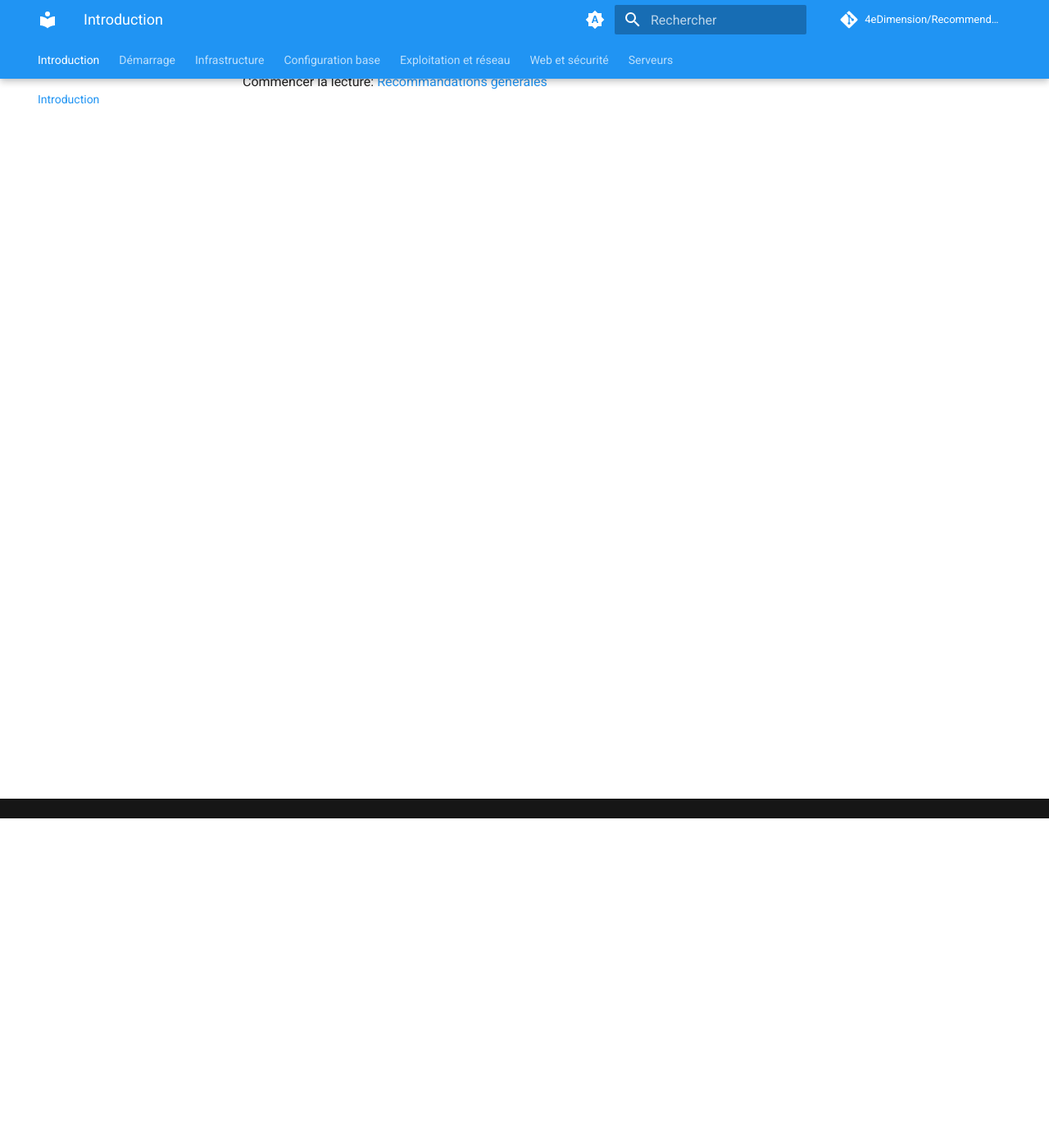
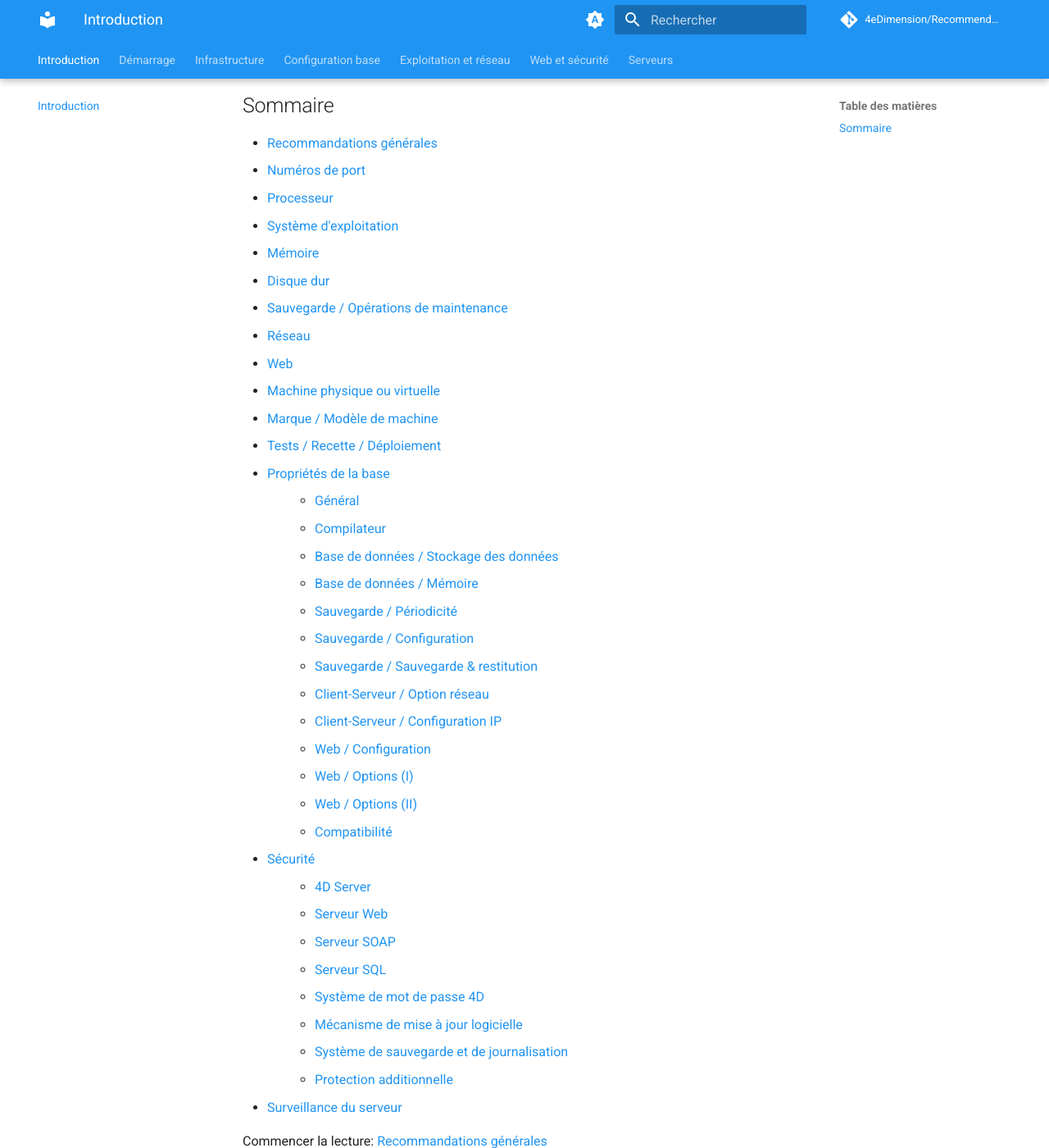
Before and after one commit to 4eDimension/Recommendations, an MkDocs documentation site: the page built from docs/index.md, in a window 1280 px wide and 1400 px high, scrolled down 402 px. Shown: the whole window at 82% size. Built offline with MkDocs 1.6.1 and Material for MkDocs 9.7.7, drawn with Linux system fonts in a browser that asks for light colours; comment, search, counter and statistics services are not loaded.

Commit message:
feat: add table of contents to introduction pages FR/EN

```diff
--- a/docs/index.md
+++ b/docs/index.md
@@ -9,4 +9,43 @@ précis car une mauvaise compréhension pourrait générer des problèmes.
 Merci de vous rapprocher de votre interlocuteur technique 4D pour plus
 d'informations.
 
+## Sommaire
+
+- [Recommandations générales](chapitres/02-recommandations-generales.md)
+- [Numéros de port](chapitres/03-numeros-de-port.md)
+- [Processeur](chapitres/04-processeur.md)
+- [Système d'exploitation](chapitres/05-systeme-dexploitation.md)
+- [Mémoire](chapitres/06-memoire.md)
+- [Disque dur](chapitres/07-disque-dur.md)
+- [Sauvegarde / Opérations de maintenance](chapitres/08-sauvegarde-operations-de-maintenance.md)
+- [Réseau](chapitres/09-reseau.md)
+- [Web](chapitres/10-web.md)
+- [Machine physique ou virtuelle](chapitres/11-machine-physique-ou-virtuelle.md)
+- [Marque / Modèle de machine](chapitres/12-marque-modele-de-machine.md)
+- [Tests / Recette / Déploiement](chapitres/13-tests-recette-deploiement.md)
+- [Propriétés de la base](chapitres/14-proprietes-de-la-base.md)
+    - [Général](chapitres/15-general.md)
+    - [Compilateur](chapitres/16-compilateur.md)
+    - [Base de données / Stockage des données](chapitres/17-base-de-donnees-stockage-des-donnees.md)
+    - [Base de données / Mémoire](chapitres/18-base-de-donnees-memoire.md)
+    - [Sauvegarde / Périodicité](chapitres/19-sauvegarde-periodicite.md)
+    - [Sauvegarde / Configuration](chapitres/20-sauvegarde-configuration.md)
+    - [Sauvegarde / Sauvegarde & restitution](chapitres/21-sauvegarde-sauvegarde-restitution.md)
+    - [Client-Serveur / Option réseau](chapitres/22-client-serveur-option-reseau.md)
+    - [Client-Serveur / Configuration IP](chapitres/23-client-serveur-configuration-ip.md)
+    - [Web / Configuration](chapitres/24-web-configuration.md)
+    - [Web / Options (I)](chapitres/25-web-options-i.md)
+    - [Web / Options (II)](chapitres/26-web-options-ii.md)
+    - [Compatibilité](chapitres/27-compatibilite.md)
+- [Sécurité](chapitres/28-securite.md)
+    - [4D Server](chapitres/29-4d-server.md)
+    - [Serveur Web](chapitres/30-serveur-web.md)
+    - [Serveur SOAP](chapitres/31-serveur-soap.md)
+    - [Serveur SQL](chapitres/32-serveur-sql.md)
+    - [Système de mot de passe 4D](chapitres/33-systeme-de-mot-de-passe-4d.md)
+    - [Mécanisme de mise à jour logicielle](chapitres/34-mecanisme-de-mise-a-jour-logicielle.md)
+    - [Système de sauvegarde et de journalisation](chapitres/35-systeme-de-sauvegarde-et-de-journalisation.md)
+    - [Protection additionnelle](chapitres/36-protection-additionnelle.md)
+- [Surveillance du serveur](chapitres/37-surveillance-du-serveur.md)
+
 Commencer la lecture: [Recommandations générales](chapitres/02-recommandations-generales.md)
```
Also changed, not shown: docs_en/index.md (+39 -0 lines).
